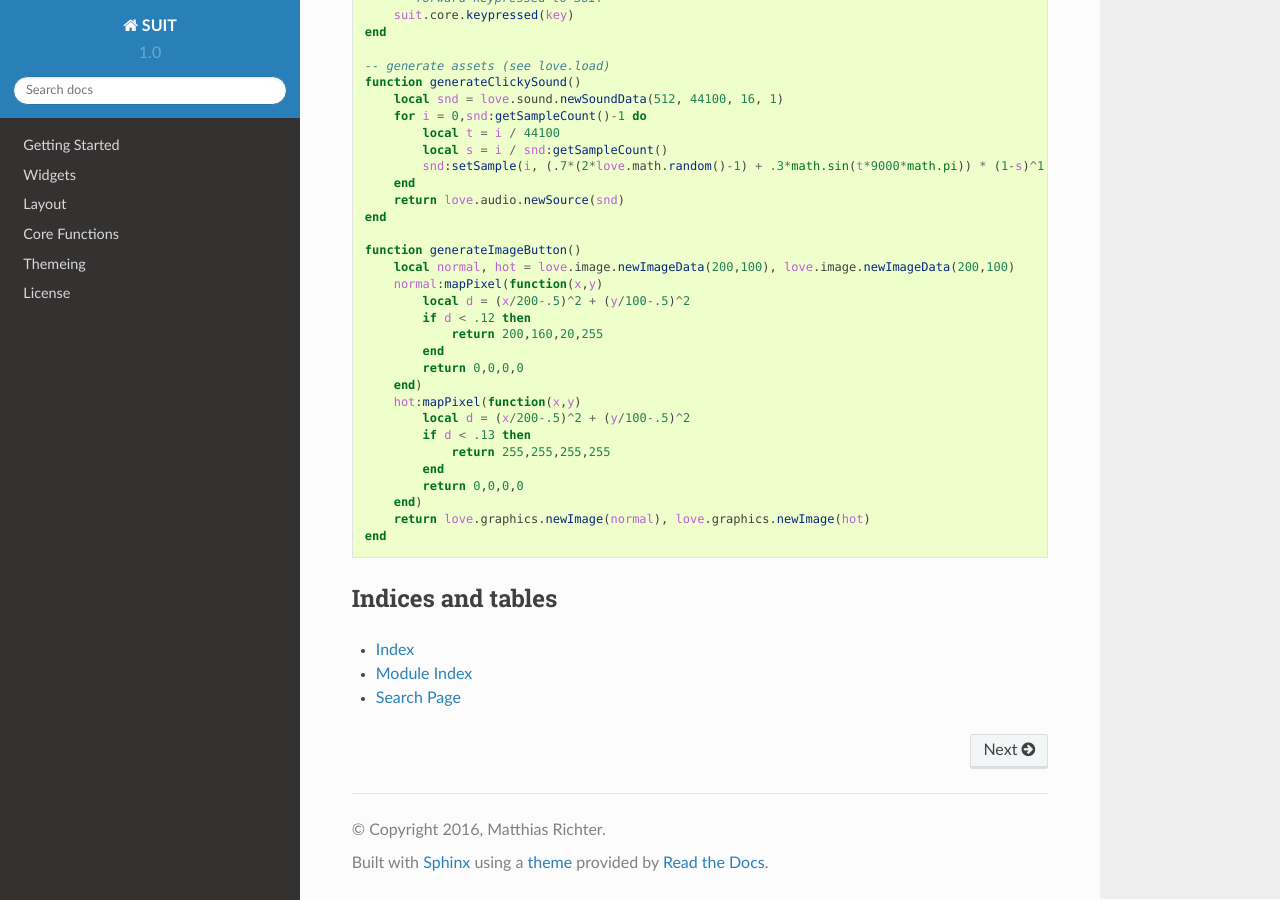
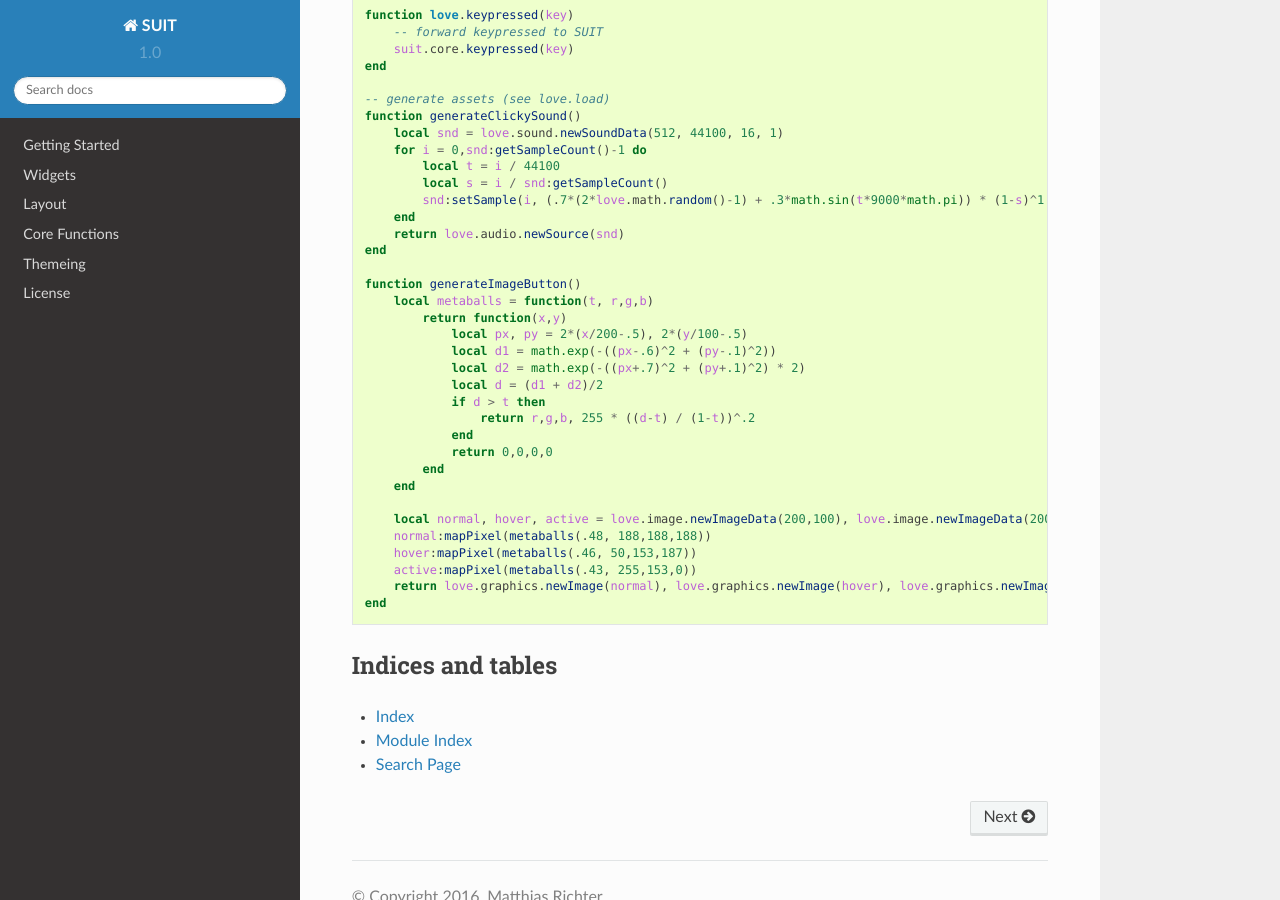
Before and after one commit to vrld/suit, a Sphinx documentation site: the page built from docs/index.rst, in a window 1280 px wide and 900 px high, scrolled down 3474 px. Built offline with Sphinx 7.4.7 and the Read the Docs theme 2.0.0, drawn with Linux system fonts in a browser that asks for light colours; some of the changed text lies outside the part shown.

Commit message:
nicer demo app

```diff
--- a/docs/index.rst
+++ b/docs/index.rst
@@ -44,7 +44,7 @@ Example code
     -- generate some assets (below)
     function love.load()
         snd = generateClickySound()
-        normal, hot = generateImageButton()
+        normal, hover, active = generateImageButton()
         smallerFont = love.graphics.newFont(10)
     end
 
@@ -122,9 +122,11 @@ Example code
         --      but the image may be bigger or smaller
         -- the button shows the image `normal' when the mouse is outside the image
         --      or above a transparent pixel
-        -- the button shows the image `hot` if the mouse is above an opaque pixel
+        -- the button shows the image `hover` if the mouse is above an opaque pixel
         --      of the image `normal'
-        suit.ImageButton({normal, hot = hot}, suit.layout.row(200,100))
+        -- the button shows the image `active` if the mouse is above an opaque pixel
+        --      of the image `normal' and the mouse button is pressed
+        suit.ImageButton(normal, {hover = hover, active = active}, suit.layout.row(200,100))
 
         -- if the checkbox is checked, display a precomputed layout
         if chk.checked then
@@ -183,22 +185,24 @@ Example code
     end
 
     function generateImageButton()
-        local normal, hot = love.image.newImageData(200,100), love.image.newImageData(200,100)
-        normal:mapPixel(function(x,y)
-            local d = (x/200-.5)^2 + (y/100-.5)^2
-            if d < .12 then
-                return 200,160,20,255
+        local metaballs = function(t, r,g,b)
+            return function(x,y)
+                local px, py = 2*(x/200-.5), 2*(y/100-.5)
+                local d1 = math.exp(-((px-.6)^2 + (py-.1)^2))
+                local d2 = math.exp(-((px+.7)^2 + (py+.1)^2) * 2)
+                local d = (d1 + d2)/2
+                if d > t then
+                    return r,g,b, 255 * ((d-t) / (1-t))^.2
+                end
+                return 0,0,0,0
             end
-            return 0,0,0,0
-        end)
-        hot:mapPixel(function(x,y)
-            local d = (x/200-.5)^2 + (y/100-.5)^2
-            if d < .13 then
-                return 255,255,255,255
-            end
-            return 0,0,0,0
-        end)
-        return love.graphics.newImage(normal), love.graphics.newImage(hot)
+        end
+
+        local normal, hover, active = love.image.newImageData(200,100), love.image.newImageData(200,100), love.image.newImageData(200,100)
+        normal:mapPixel(metaballs(.48, 188,188,188))
+        hover:mapPixel(metaballs(.46, 50,153,187))
+        active:mapPixel(metaballs(.43, 255,153,0))
+        return love.graphics.newImage(normal), love.graphics.newImage(hover), love.graphics.newImage(active)
     end
 
 Indices and tables
```
